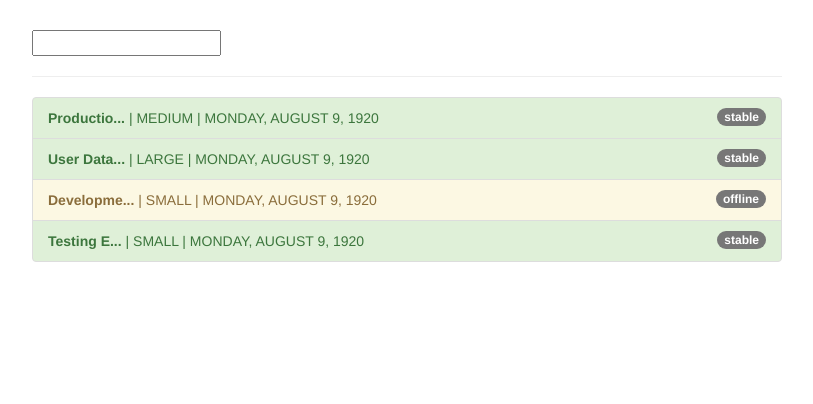
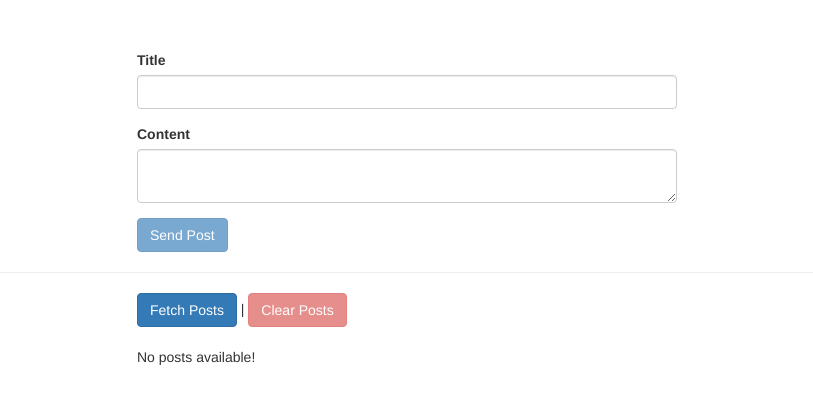
Before and after one commit to gokuljsparkout/Angular-, an Angular app: page / in a window 1280 px wide. Shown: the top 404 px of the page, without its empty margins (233-1046 px from the left). Built offline with nearby package versions, Linux system fonts and the light colour scheme.

Commit message:
Post Method

```diff
--- a/src/app/app.component.css
+++ b/src/app/app.component.css
@@ -5,3 +5,7 @@
 input.ng-invalid.ng-touched {
   border: 1px solid red;
 }
+
+.row {
+  margin: 20px 0;
+}
--- a/src/app/app.component.html
+++ b/src/app/app.component.html
@@ -1,22 +1,57 @@
 <div class="container">
   <div class="row">
-    <div class="col-xs-12 col-sm-10 col-md-8 col-sm-offset-1 col-md-offset-2">
-      <input type="text" [(ngModel)]="filteredStatus">
-      <hr>
-      <ul class="list-group">
-        <li
-          class="list-group-item"
-          *ngFor="let server of servers | filter : filteredStatus:'status'"
-          [ngClass]="getStatusClasses(server)"
+    <div class="col-xs-12 col-md-6 col-md-offset-3">
+      <form #postForm="ngForm" (ngSubmit)="onCreatePost(postForm.value)">
+        <div class="form-group">
+          <label for="title">Title</label>
+          <input
+            type="text"
+            class="form-control"
+            id="title"
+            required
+            ngModel
+            name="title"
+          />
+        </div>
+        <div class="form-group">
+          <label for="content">Content</label>
+          <textarea
+            class="form-control"
+            id="content"
+            required
+            ngModel
+            name="content"
+          ></textarea>
+        </div>
+        <button
+          class="btn btn-primary"
+          type="submit"
+          [disabled]="!postForm.valid"
         >
-          <span class="badge">
-            {{ server.status }}
-          </span>
-          <strong>{{ server.name | shorten:9 }}</strong> |
-          {{ server.instanceType | uppercase }} |
-          {{ server.started | date : "fullDate" | uppercase }}
-        </li>
-      </ul>
+          Send Post
+        </button>
+      </form>
+    </div>
+  </div>
+  <hr />
+  <div class="row">
+    <div class="col-xs-12 col-md-6 col-md-offset-3">
+      <button class="btn btn-primary" (click)="onFetchPosts()">
+        Fetch Posts
+      </button>
+      |
+      <button
+        class="btn btn-danger"
+        [disabled]="loadedPosts.length < 1"
+        (click)="onClearPosts()"
+      >
+        Clear Posts
+      </button>
+    </div>
+  </div>
+  <div class="row">
+    <div class="col-xs-12 col-md-6 col-md-offset-3">
+      <p>No posts available!</p>
     </div>
   </div>
 </div>
--- a/src/app/app.component.ts
+++ b/src/app/app.component.ts
@@ -1,3 +1,4 @@
+import { HttpClient } from '@angular/common/http';
 import { Component, OnInit } from '@angular/core';
 import { FormControl, FormGroup, Validators } from '@angular/forms';
 import { Observable } from 'rxjs-compat';
@@ -8,47 +9,29 @@
   styleUrls: ['./app.component.css'],
 })
 export class AppComponent implements OnInit {
-  filteredStatus = '';
-  servers = [
-    {
-      instanceType: 'medium',
-      name: 'Production Server',
-      status: 'stable',
-      started: new Date(15, 1, 2017),
-    },
-    {
-      instanceType: 'large',
-      name: 'User Database',
-      status: 'stable',
-      started: new Date(15, 1, 2017),
-    },
-    {
-      instanceType: 'small',
-      name: 'Development Server',
-      status: 'offline',
-      started: new Date(15, 1, 2017),
-    },
-    {
-      instanceType: 'small',
-      name: 'Testing Environment Server',
-      status: 'stable',
-      started: new Date(15, 1, 2017),
-    },
-  ];
-  getStatusClasses(server: {
-    instanceType: string;
-    name: string;
-    status: string;
-    started: Date;
-  }) {
-    return {
-      'list-group-item-success': server.status === 'stable',
-      'list-group-item-warning': server.status === 'offline',
-      'list-group-item-danger': server.status === 'critical',
-    };
-  }
+  loadedPosts = [];
+
+  constructor(private http: HttpClient) {}
 
   ngOnInit() {}
 
-  onSubmit() {}
+  onCreatePost(postData: { title: string; content: string }) {
+
+    this.http
+      .post(
+        'https://angulardb-899bf-default-rtdb.firebaseio.com/posts.json',
+        postData
+      )
+      .subscribe((responseData) => {
+        console.log(responseData);
+      });
+  }
+
+  onFetchPosts() {
+    // Send Http request
+  }
+
+  onClearPosts() {
+    // Send Http request
+  }
 }
```
Also changed, not shown: src/app/app.module.ts (+7 -8 lines).
